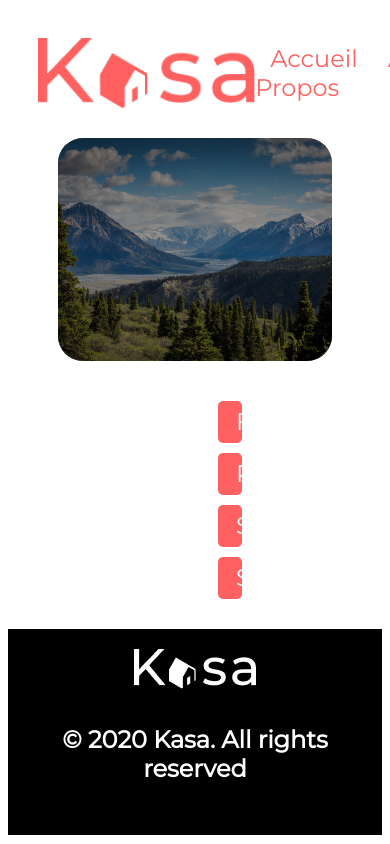
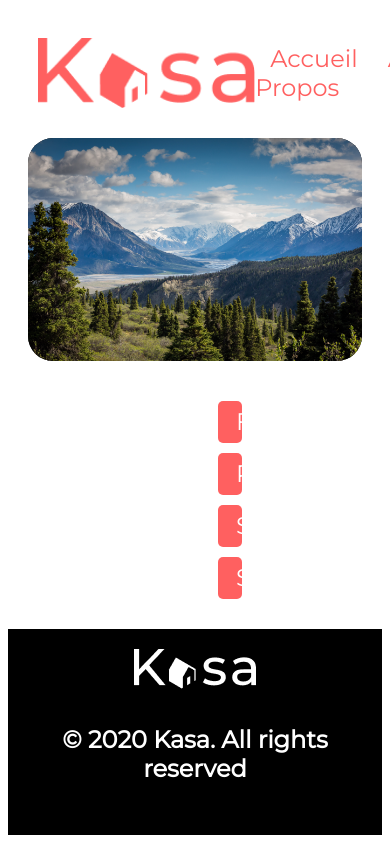
Before and after one commit to lukas-pixel/Kasa, a React (Create React App) app: page /propos in a window 390 px wide. Built offline with nearby package versions, Linux system fonts and the light colour scheme.

Commit message:
mediaquery : diminution des margins

```diff
--- /dev/null
+++ b/src/components/AboutBanner/AboutBanner.css
@@ -0,0 +1,20 @@
+.ContainerImg {
+    margin: 0 50px 30px 50px;
+    border-radius: 25px;
+    height: 223px;
+    background-color: #000;
+}
+
+.AboutImg {
+    border-radius: 25px;
+    height: 223px;
+    background-position: center;
+    background-size: cover;
+    opacity: 0,6;
+}
+
+@media screen and (max-width: 768px) {
+    .ContainerImg {
+        margin: 0 20px 30px 20px;
+    }
+}
--- a/src/components/AboutBanner/index.jsx
+++ b/src/components/AboutBanner/index.jsx
@@ -1,28 +1,11 @@
-import styled from 'styled-components'
-import colors from '../../style/colors'
+import './AboutBanner.css'
 import PaysageImg from '../../assets/kalen-emsley.png'
-
-const ContainerImg = styled.div`
-    height: 223px;
-    background-color: ${colors.Black};
-    border-radius: 25px;
-    margin: 0 50px 30px 50px;
-`
-
-const AboutImg = styled.div`
-    height: 223px;
-    background-image: url("${PaysageImg}");
-    background-position: center;
-    background-size: cover;
-    border-radius: 25px;
-    opacity: 0.6;
-`
 
 function AboutBanner() {
     return (
-        <ContainerImg>
-            <AboutImg></AboutImg>
-        </ContainerImg>
+        <div className='ContainerImg'>
+            <div className='AboutImg' style={{ backgroundImage: `url("${PaysageImg}")`}}></div>
+        </div>
     )
 }
 
```
